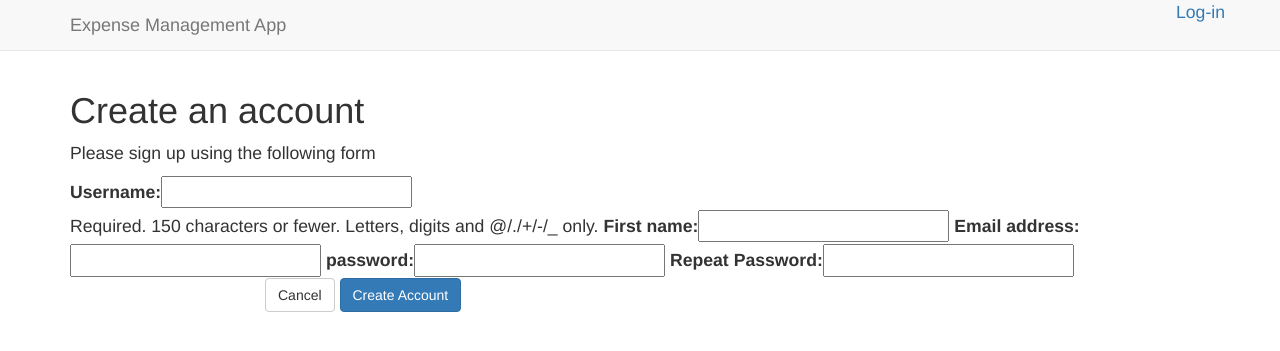
After one commit to nmsbane/expenseApp, a Django app: page /account/register/ in a window 1280 px wide. The commit adds this page. Shown: the top 351 px of the page. Run offline with Django 3.2, Linux system fonts and the light colour scheme; some libraries are stand-ins or nearby versions.

Commit message:
create form for user registration, now the users can login, logout and register into the web application

```diff
--- a/userAccount/forms.py
+++ b/userAccount/forms.py
@@ -1,5 +1,21 @@
 from django import forms
+from django.contrib.auth.models import User
 
 class LoginForm(forms.Form):
     username = forms.CharField()
     password = forms.CharField(widget=forms.PasswordInput)
+
+class UserRegistrationForm(forms.ModelForm):
+    password = forms.CharField(label='password', widget=forms.PasswordInput)
+    password2 = forms.CharField(label='Repeat Password', widget=forms.PasswordInput)
+
+    class Meta:
+        model = User
+        fields = ['username', 'first_name', 'email']
+
+
+    def clean_password2(self):
+        cd = self.cleaned_data
+        if cd['password'] != cd['password2']:
+            raise forms.ValidationError('Passwords are not matching')
+        return cd['password2']
--- /dev/null
+++ b/userAccount/templates/account/register.html
@@ -0,0 +1,22 @@
+{% extends "base.html" %}
+
+{% load bootstrap_tags %}
+{% block title %}Registration Form{% endblock title %}
+
+{% block content %}
+    <h1>Create an account</h1>
+    <p>Please sign up using the following form</p>
+      <form class="form-horizontal" method="post" action=".">
+        {% csrf_token %}
+        {{ form|as_bootstrap_horizontal }}
+        <div class="form-group">
+          <div class="col-sm-offset-2 col-sm-10">
+            <a href="#back" class="btn btn-default">Cancel</a>
+            <button type="submit" class="btn btn-primary"> Create Account
+            </button>
+          </div>
+        </div>
+      </form>
+    </div>
+  </div>
+{% endblock %}
--- a/userAccount/templates/registration/login.html
+++ b/userAccount/templates/registration/login.html
@@ -11,6 +11,9 @@
             Please try again.
         </p>
     {% endif %}
+    <p>Please use the following form to login. If you don't have account
+      <a href="{% url 'register' %}">Register here</a>
+    </p>
       <form class="form-horizontal" method="post" action=".">
         {% csrf_token %}
         {{ form|as_bootstrap_horizontal }}
--- a/userAccount/urls.py
+++ b/userAccount/urls.py
@@ -6,5 +6,6 @@ urlpatterns = [
 
     url(r'^login/$', 'django.contrib.auth.views.login', name='login'),
     url(r'^logout/$', 'django.contrib.auth.views.logout', name='logout'),
+    url(r'^register/$', views.register, name='register'),
     url(r'^$', views.dashboard, name='dashboard'),
 ]
--- a/userAccount/views.py
+++ b/userAccount/views.py
@@ -2,7 +2,7 @@ from django.shortcuts import render
 from django.http import HttpResponse
 from django.contrib.auth import authenticate, login
 from django.contrib.auth.decorators import login_required
-from .forms import LoginForm
+from .forms import LoginForm, UserRegistrationForm
 
 def user_login(request):
     if request.method == 'POST':
@@ -26,3 +26,18 @@ def user_login(request):
 @login_required
 def dashboard(request):
     return render(request, 'account/dashboard.html', {'section': 'dashboard'})
+
+
+def register(request):
+    if request.method == 'POST':
+        user_form = UserRegistrationForm(request.POST)
+        if user_form.is_valid():
+            # create a new user object
+            new_user = user_form.save(commit=False)
+            new_user.set_password(user_form.cleaned_data['password'])
+            new_user.save()
+            return render(request, 'account/register_done.html', {'new_user': new_user})
+
+    else:
+        user_form = UserRegistrationForm()
+    return render(request, 'account/register.html', {'form': user_form})
```
Also changed, not shown: userAccount/templates/account/register_done.html (added, +9 -0 lines).
